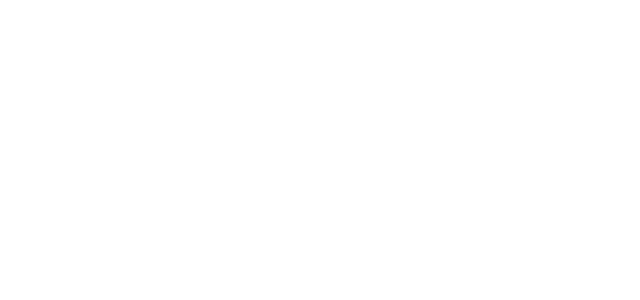
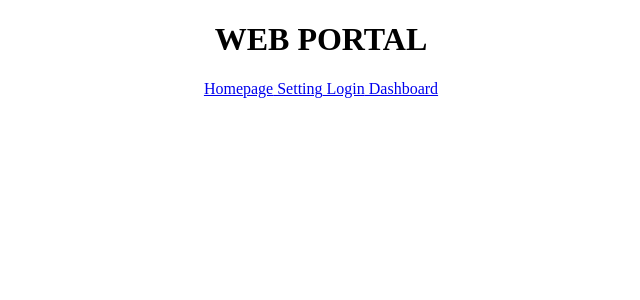
Before and after one commit to sankar-2001/react-wp, a React (Create React App) app in the folder client/: page / in a window 1280 px wide. Shown: the top 300 px of the page, without its empty margins (319-959 px from the left). Built offline with nearby package versions, Linux system fonts and the light colour scheme.

Commit message:
Add basic routes

```diff
--- a/client/src/App.tsx
+++ b/client/src/App.tsx
@@ -1,10 +1,20 @@
-import React from 'react';
+import {BrowserRouter as Router, Routes, Route} from "react-router-dom";
 import './App.css';
+
+import { Navbar } from "./components/navbar";
 
 function App() {
   return (
-    <div>
-
+    <div className="App">
+      <Router>
+        <Navbar/>
+        <Routes>
+          <Route path="/" />
+          <Route path="/auth" />
+          <Route path="/settings" />
+          <Route path="/dashboard" />
+        </Routes>
+      </Router>
     </div>
   );
 }
--- /dev/null
+++ b/client/src/components/navbar.tsx
@@ -0,0 +1,16 @@
+import { Link } from "react-router-dom"
+
+export const Navbar = () => {
+    return <div className="navbar">
+        <div className="navbar-title">
+            <h1> WEB PORTAL </h1>
+        </div>
+
+        <div className="navbar-links" >
+            <Link to="/"> Homepage</Link>
+            <Link to="/setting"> Setting</Link>
+            <Link to="/auth"> Login</Link>
+            <Link to="/dashboard"> Dashboard</Link>
+        </div>
+    </div>
+}
```
